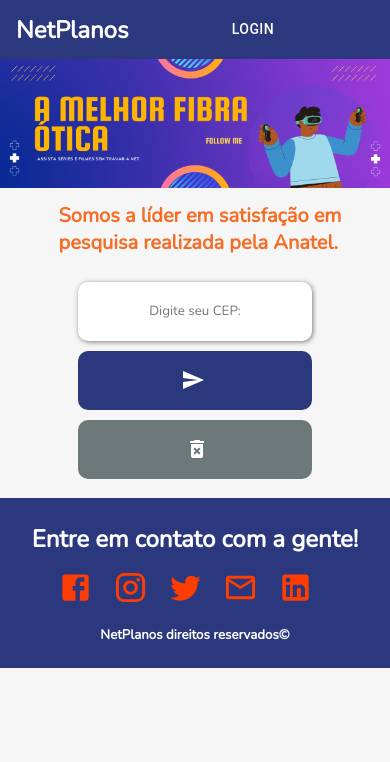
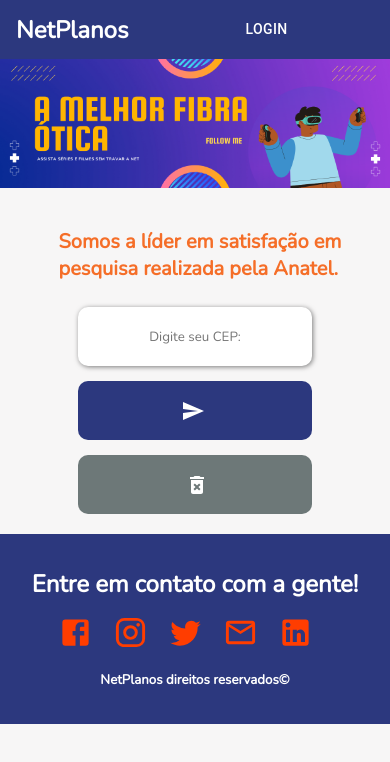
Before and after one commit to gustavomonteirodev/CaseInternet, a React (Create React App) app: page / in a window 390 px wide. Shown: the top 762 px of the page. Built offline with nearby package versions, Linux system fonts and the light colour scheme.

Commit message:
responsividade header, footer e cards finalizadas

```diff
--- a/src/Pages/Home/Home.js
+++ b/src/Pages/Home/Home.js
@@ -89,8 +89,7 @@
                         <span className="data-list">{states.dados.cep}</span>
                         <span className="data-list">{states.dados.logradouro}</span>
                         <span className="data-list">{states.dados.bairro}</span>
-                        <span className="data-list">{states.dados.localidade}</span>
-                        <span className="data-list">{states.dados.uf}</span>
+                        <span className="data-list">{states.dados.localidade}, {states.dados.uf}</span>
                     </>
                 )}
                 {states.errorDataCep && (
--- a/src/Pages/Home/HomeStyle.css
+++ b/src/Pages/Home/HomeStyle.css
@@ -149,7 +149,7 @@
 
 @media screen and (max-width:1000px){
     .boas-vindas {
-        padding-top: 1vh;
+        padding-top: 4vh;
         padding-left: 15%;
         font-size: 20px;
         display: flex;
@@ -196,7 +196,7 @@
         border-radius: 10px;
         border: none;
         cursor: pointer;
-        margin: 10px 0 10px 20%;
+        margin: 15px 0 15px 20%;
     }
 
     input {
--- a/src/Pages/Offers/OffersStyle.css
+++ b/src/Pages/Offers/OffersStyle.css
@@ -84,7 +84,34 @@
 
 @media screen and (max-width:1000px){
 
+    .cards-pai {
+        margin-top: 5vh;
+        margin-left: 15%;
+        display: flex;
+        flex-direction: column;
+    }
+
+    .cards{
+        display: flex;
+        flex-direction: column;
+        align-items: center;
+        border-radius: 10px;
+        width: 280px;
+        height: 370px;
+        margin-bottom: 25px;
+    }
+
+    #botao-voltar {
+        margin-top: 15px;
+        margin-left: 27%;
+    }
+
+
 }
+
+
+
+
 
 @media screen and (max-width:950px){
 
--- a/src/components/Footer/FooterStyle.css
+++ b/src/components/Footer/FooterStyle.css
@@ -1,5 +1,5 @@
 .Footer {
-    height: 170px;
+    height: 190px;
     background-color: #2c387e ;
     color:white;
     display: flex;
@@ -8,6 +8,7 @@
     flex-direction: column;
     margin:auto;
     margin-top: 3%;
+    margin-bottom: 0;
 }
 
 .icones-configuracao {
--- a/src/components/Header/HeaderStyled.js
+++ b/src/components/Header/HeaderStyled.js
@@ -5,8 +5,6 @@
     display: flex;
     flex-direction: row;
     justify-content: space-between;
-    margin-right: 5vw;
-
     h1 {
         font-size: 1.5rem;
     }
```
